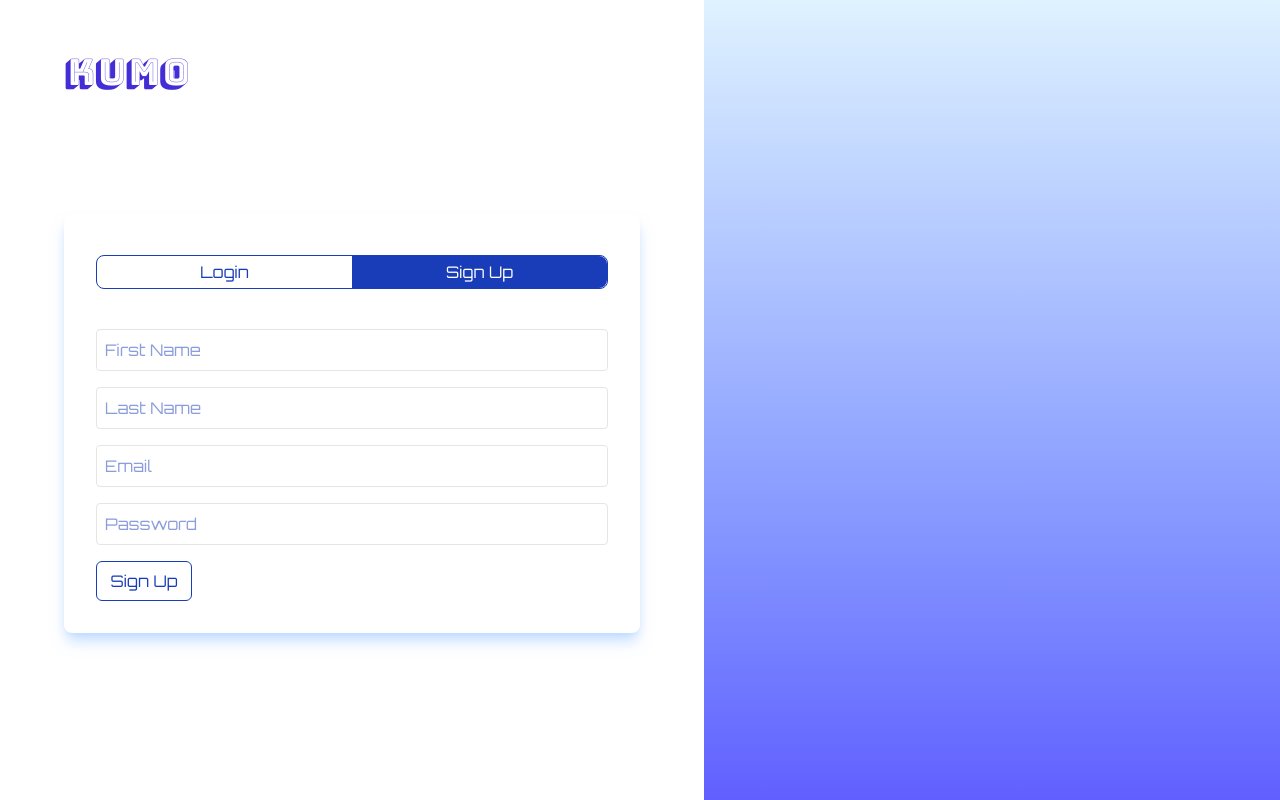
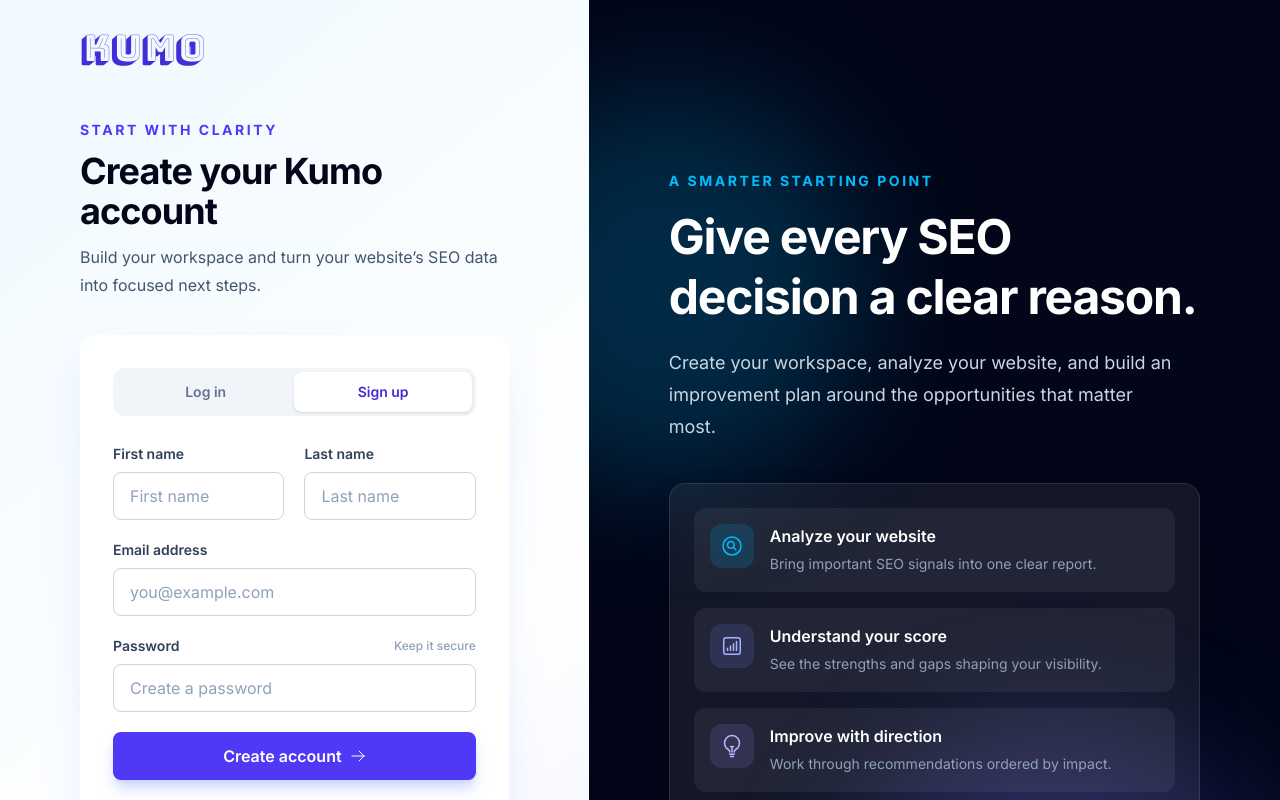
Before and after one commit to zach045/kumo-ui, a Vue app: page /signup in a window 1280 px wide. Shown: the top 800 px of the page. Built offline with nearby package versions, Linux system fonts and the light colour scheme.

Commit message:
Restyle Kumo signup experience

```diff
--- a/src/pages/SignUp.vue
+++ b/src/pages/SignUp.vue
@@ -1,68 +1,235 @@
-<template>
-    <section class="w-screen min-h-screen flex orbitron-regular">
-            <div class="flex flex-wrap h-full w-full min-h-screen px-16 py-12">
-                    <plain-nav />
-                    <div class="flex w-full justify-start items-start">
-                            <base-card title="Login" class="my-auto w-3xl md:w-xl">
-                                    <div class="flex justify-between mx-2 mt-4 mb-8 rounded-lg border border-blue-800">
-                                            <div class="flex flex-1 justify-center items-center">
-                                                    <button class="p-1 w-full rounded-tl-lg rounded-bl-lg cursor-pointer text-blue-800">
-                                                        <router-link class="w-full h-full flex justify-center" to="/login">Login</router-link>
-                                                    </button>
-                                            </div>
-                                            <div class="relative flex flex-1 justify-center items-center bg-blue-800 text-white rounded-tr-lg rounded-br-lg">
-                                                    <button class="p-1 w-full cursor-pointer">
-                                                            <router-link class="w-full h-full flex justify-center" to="/signup">Sign Up</router-link>
-                                                    </button>
-                                            </div>
-                                    </div>
-                                    <form @submit.prevent="register" autocomplete="off" class="flex flex-col flex-wrap text-blue-800 rounded-md text-left p-2">
-                                            <label for="firstName" class="hidden">First Name</label>
-                                            <input id="firstName" name="email" type="text" placeholder="First Name" class="border border-stone-200 rounded-sm mb-4 p-2" v-model="firstName">
-                                            <label for="lastName" class="hidden">Last Name</label>
-                                            <input id="lastName" name="text" type="text" placeholder="Last Name" class="border border-stone-200 rounded-sm mb-4 p-2" v-model="lastName">
-                                            <label for="email" class="hidden">Email</label>
-                                            <input id="email" name="email" type="email" placeholder="Email" class="border border-stone-200 rounded-sm mb-4 p-2" v-model="email">
-                                            <label for="password" class="hidden">Password</label>
-                                            <input id="password" name="password" type="password" placeholder="Password" class="border-stone-200 border rounded-sm p-2 mb-4" v-model="password">
-                                            <base-button class="max-w-24">Sign Up</base-button>
-                                    </form>
-                            </base-card>
-                    </div>
-            </div>
-            <div class="hidden md:block w-full bg-linear-to-b from-sky-100 to-indigo-500">
-                    <span class="text-center"></span>
-            </div>
-    </section>
-</template>
-<script>
-import PlainNav from '../components/layout/PlainNav.vue'
-import { ref, computed } from 'vue';
+<script setup>
+import { computed, ref } from 'vue';
 import { useStore } from 'vuex';
+import {
+    ArrowRightIcon,
+    ChartBarSquareIcon,
+    CheckCircleIcon,
+    LightBulbIcon,
+    MagnifyingGlassCircleIcon,
+} from '@heroicons/vue/24/outline';
+import PlainNav from '../components/layout/PlainNav.vue';
+import GoogleSignIn from '../components/GoogleSignIn.vue';
 
-export default {
-    components: {
-            PlainNav
-    },
-    setup() {
+const firstName = ref('');
+const lastName = ref('');
+const email = ref('');
+const password = ref('');
+const isSubmitting = ref(false);
+const registrationError = ref('');
 
-        //local state
-        const firstName = ref('');
-        const lastName = ref('');
-        const name = computed(() => {
-                return firstName.value.trim() + ' ' + lastName.value.trim();
+const store = useStore();
+const fullName = computed(() => [firstName.value.trim(), lastName.value.trim()].filter(Boolean).join(' '));
+
+async function register() {
+    registrationError.value = '';
+    isSubmitting.value = true;
+
+    try {
+        await store.dispatch('register', {
+            name: fullName.value,
+            email: email.value,
+            password: password.value,
         });
-        const email = ref('');
-        const password = ref('');
-        const store = useStore();
 
-        //functions
-        function register() {
-                store.dispatch('register', { name: name.value, email: email.value, password: password.value });
+        const authError = store.getters.getAuthError;
+        if (authError) {
+            registrationError.value = typeof authError === 'string'
+                ? authError
+                : 'We couldn’t create your account. Please check your information and try again.';
         }
-
-        return { firstName, lastName, email, password, register };
+    } catch (error) {
+        registrationError.value = 'We couldn’t create your account. Please try again.';
+    } finally {
+        isSubmitting.value = false;
     }
-
 }
 </script>
+
+<template>
+    <main class="min-h-screen bg-gradient-to-br from-sky-50 via-white to-indigo-100">
+        <div class="mx-auto grid min-h-screen max-w-[1600px] lg:grid-cols-[0.92fr_1.08fr]">
+            <section class="relative flex min-h-screen flex-col px-6 py-6 sm:px-10 lg:px-14 xl:px-20">
+                <PlainNav />
+
+                <div class="flex flex-1 items-center justify-center py-12">
+                    <div class="w-full max-w-md">
+                        <div class="mb-9">
+                            <p class="text-sm font-bold uppercase tracking-[0.18em] text-indigo-600">Start with clarity</p>
+                            <h1 class="mt-3 text-4xl font-bold tracking-tight text-slate-950">Create your Kumo account</h1>
+                            <p class="mt-3 leading-7 text-slate-600">
+                                Build your workspace and turn your website’s SEO data into focused next steps.
+                            </p>
+                        </div>
+
+                        <div class="rounded-2xl border border-white/80 bg-white/90 p-6 shadow-2xl shadow-indigo-200/50 backdrop-blur sm:p-8">
+                            <div class="grid grid-cols-2 rounded-xl bg-slate-100 p-1 text-sm font-semibold">
+                                <router-link
+                                    :to="{ name: 'login' }"
+                                    class="rounded-lg px-4 py-2.5 text-center text-slate-500 transition hover:text-indigo-700"
+                                >
+                                    Log in
+                                </router-link>
+                                <router-link
+                                    :to="{ name: 'signup' }"
+                                    class="rounded-lg bg-white px-4 py-2.5 text-center text-indigo-700 shadow-sm"
+                                >
+                                    Sign up
+                                </router-link>
+                            </div>
+
+                            <form class="mt-7 space-y-5" autocomplete="off" @submit.prevent="register">
+                                <div class="grid gap-5 sm:grid-cols-2">
+                                    <div>
+                                        <label for="firstName" class="mb-2 block text-sm font-semibold text-slate-700">First name</label>
+                                        <input
+                                            id="firstName"
+                                            v-model="firstName"
+                                            name="firstName"
+                                            type="text"
+                                            autocomplete="given-name"
+                                            required
+                                            placeholder="First name"
+                                            class="h-12 w-full rounded-lg border border-slate-300 bg-white px-4 text-slate-950 outline-none transition placeholder:text-slate-400 focus:border-indigo-500 focus:ring-4 focus:ring-indigo-100"
+                                        />
+                                    </div>
+
+                                    <div>
+                                        <label for="lastName" class="mb-2 block text-sm font-semibold text-slate-700">Last name</label>
+                                        <input
+                                            id="lastName"
+                                            v-model="lastName"
+                                            name="lastName"
+                                            type="text"
+                                            autocomplete="family-name"
+                                            required
+                                            placeholder="Last name"
+                                            class="h-12 w-full rounded-lg border border-slate-300 bg-white px-4 text-slate-950 outline-none transition placeholder:text-slate-400 focus:border-indigo-500 focus:ring-4 focus:ring-indigo-100"
+                                        />
+                                    </div>
+                                </div>
+
+                                <div>
+                                    <label for="email" class="mb-2 block text-sm font-semibold text-slate-700">Email address</label>
+                                    <input
+                                        id="email"
+                                        v-model="email"
+                                        name="email"
+                                        type="email"
+                                        autocomplete="email"
+                                        required
+                                        placeholder="you@example.com"
+                                        class="h-12 w-full rounded-lg border border-slate-300 bg-white px-4 text-slate-950 outline-none transition placeholder:text-slate-400 focus:border-indigo-500 focus:ring-4 focus:ring-indigo-100"
+                                    />
+                                </div>
+
+                                <div>
+                                    <div class="mb-2 flex items-center justify-between">
+                                        <label for="password" class="text-sm font-semibold text-slate-700">Password</label>
+                                        <span class="text-xs font-medium text-slate-400">Keep it secure</span>
+                                    </div>
+                                    <input
+                                        id="password"
+                                        v-model="password"
+                                        name="password"
+                                        type="password"
+                                        autocomplete="new-password"
+                                        required
+                                        placeholder="Create a password"
+                                        class="h-12 w-full rounded-lg border border-slate-300 bg-white px-4 text-slate-950 outline-none transition placeholder:text-slate-400 focus:border-indigo-500 focus:ring-4 focus:ring-indigo-100"
+                                    />
+                                </div>
+
+                                <div
+                                    v-if="registrationError"
+                                    role="alert"
+                                    class="rounded-lg border border-red-200 bg-red-50 px-4 py-3 text-sm text-red-700"
+                                >
+                                    {{ registrationError }}
+                                </div>
+
+                                <button
+                                    type="submit"
+                                    :disabled="isSubmitting"
+                                    class="flex h-12 w-full items-center justify-center gap-2 rounded-lg bg-indigo-600 px-5 font-semibold text-white shadow-lg shadow-indigo-200 transition hover:-translate-y-0.5 hover:bg-indigo-700 disabled:cursor-not-allowed disabled:opacity-60"
+                                >
+                                    {{ isSubmitting ? 'Creating account…' : 'Create account' }}
+                                    <ArrowRightIcon v-if="!isSubmitting" class="size-4" />
+                                </button>
+                            </form>
+
+                            <div class="my-7 flex items-center gap-4">
+                                <div class="h-px flex-1 bg-slate-200"></div>
+                                <span class="text-xs font-semibold uppercase tracking-[0.14em] text-slate-400">or continue with</span>
+                                <div class="h-px flex-1 bg-slate-200"></div>
+                            </div>
+
+                            <GoogleSignIn />
+
+                            <p class="mt-7 text-center text-sm text-slate-500">
+                                Already have an account?
+                                <router-link :to="{ name: 'login' }" class="font-semibold text-indigo-700 hover:text-indigo-800">
+                                    Log in
+                                </router-link>
+                            </p>
+                        </div>
+                    </div>
+                </div>
+            </section>
+
+            <aside class="relative hidden overflow-hidden bg-slate-950 px-12 py-14 text-white lg:flex lg:items-center xl:px-20">
+                <div class="pointer-events-none absolute -left-28 top-24 size-96 rounded-full bg-sky-400/20 blur-3xl"></div>
+                <div class="pointer-events-none absolute -bottom-32 right-0 size-[28rem] rounded-full bg-indigo-500/25 blur-3xl"></div>
+
+                <div class="relative mx-auto w-full max-w-xl">
+                    <div class="mb-10">
+                        <p class="text-sm font-bold uppercase tracking-[0.18em] text-sky-400">A smarter starting point</p>
+                        <h2 class="mt-4 text-4xl font-bold leading-tight tracking-tight xl:text-5xl">
+                            Give every SEO decision a clear reason.
+                        </h2>
+                        <p class="mt-5 max-w-lg text-lg leading-8 text-slate-300">
+                            Create your workspace, analyze your website, and build an improvement plan around the opportunities that matter most.
+                        </p>
+                    </div>
+
+                    <div class="space-y-4 rounded-2xl border border-white/10 bg-white/[0.07] p-6 shadow-2xl backdrop-blur">
+                        <div class="flex gap-4 rounded-xl bg-white/[0.06] p-4">
+                            <div class="flex size-11 shrink-0 items-center justify-center rounded-xl bg-sky-400/15 text-sky-400">
+                                <MagnifyingGlassCircleIcon class="size-6" />
+                            </div>
+                            <div>
+                                <p class="font-semibold">Analyze your website</p>
+                                <p class="mt-1 text-sm leading-6 text-slate-400">Bring important SEO signals into one clear report.</p>
+                            </div>
+                        </div>
+
+                        <div class="flex gap-4 rounded-xl bg-white/[0.06] p-4">
+                            <div class="flex size-11 shrink-0 items-center justify-center rounded-xl bg-indigo-400/15 text-indigo-300">
+                                <ChartBarSquareIcon class="size-6" />
+                            </div>
+                            <div>
+                                <p class="font-semibold">Understand your score</p>
+                                <p class="mt-1 text-sm leading-6 text-slate-400">See the strengths and gaps shaping your visibility.</p>
+                            </div>
+                        </div>
+
+                        <div class="flex gap-4 rounded-xl bg-white/[0.06] p-4">
+                            <div class="flex size-11 shrink-0 items-center justify-center rounded-xl bg-violet-400/15 text-violet-300">
+                                <LightBulbIcon class="size-6" />
+                            </div>
+                            <div>
+                                <p class="font-semibold">Improve with direction</p>
+                                <p class="mt-1 text-sm leading-6 text-slate-400">Work through recommendations ordered by impact.</p>
+                            </div>
+                        </div>
+
+                        <div class="flex items-center gap-3 rounded-xl border border-emerald-400/15 bg-emerald-400/10 px-4 py-3">
+                            <CheckCircleIcon class="size-5 shrink-0 text-emerald-400" />
+                            <p class="text-sm text-emerald-100">Your first website analysis is only a few steps away.</p>
+                        </div>
+                    </div>
+                </div>
+            </aside>
+        </div>
+    </main>
+</template>
```
